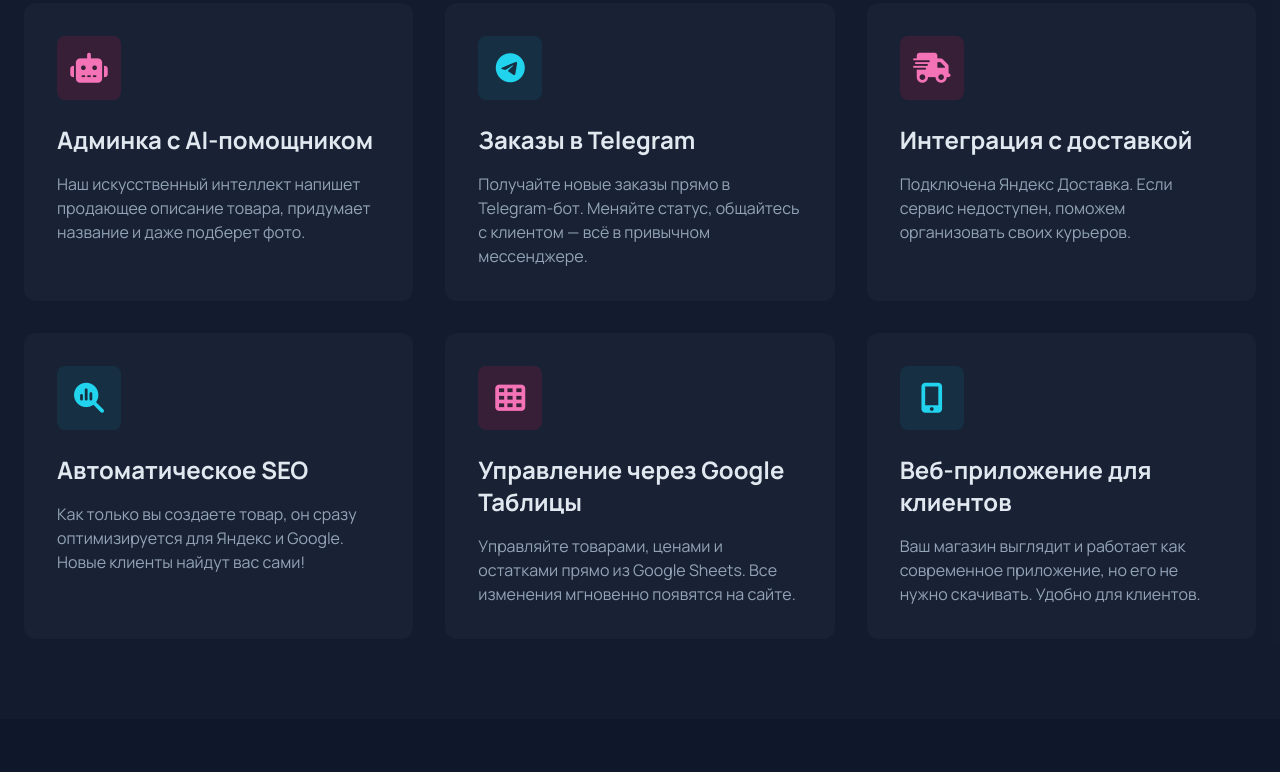
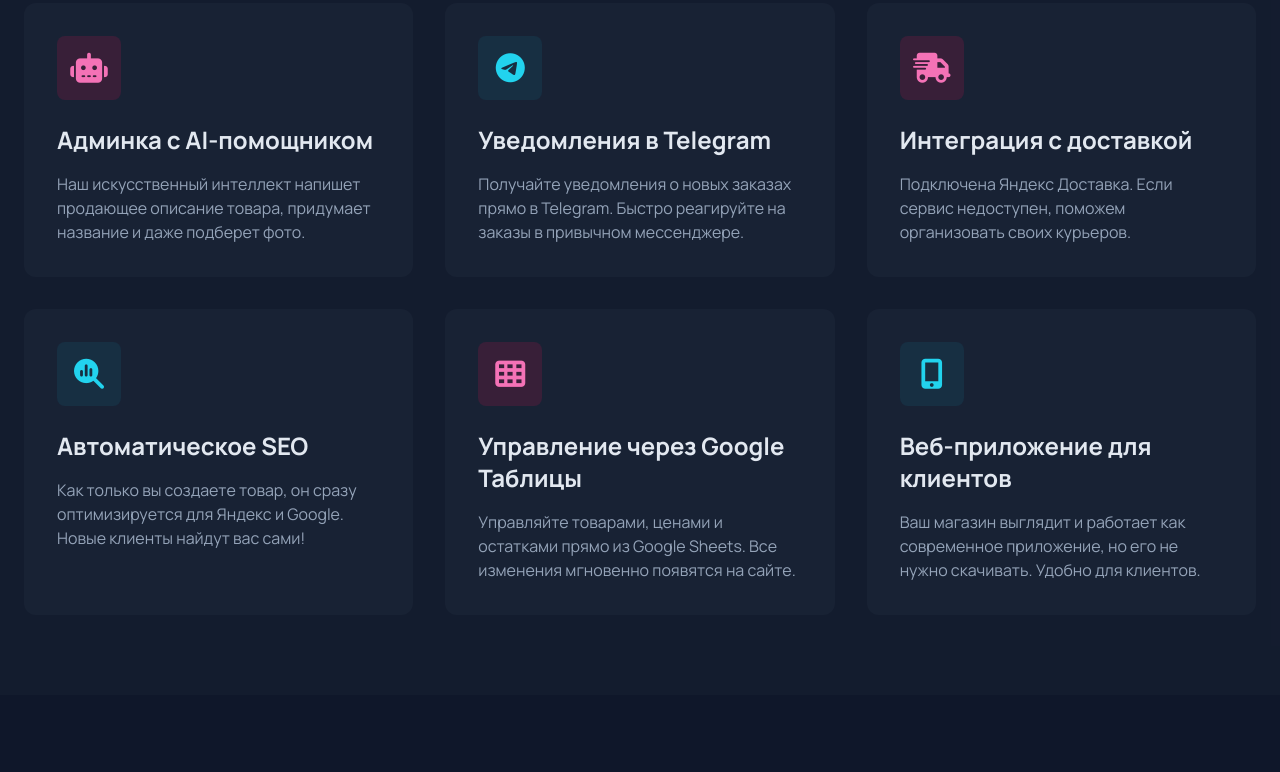
Before and after one commit to runas555/ikeber, a plain HTML site: page index.html in a window 1280 px wide. Shown: the part 879-1651 px from the top of the page. Drawn offline with nearby package versions, Linux system fonts and the light colour scheme.

Commit message:
feat(landing): update telegram feature description

```diff
--- a/index.html
+++ b/index.html
@@ -357,8 +357,8 @@
                         <div class="w-16 h-16 bg-cyan-900/30 rounded-lg flex items-center justify-center mb-6">
                             <i class="fab fa-telegram text-3xl text-cyan-400"></i>
                         </div>
-                        <h3 class="text-2xl font-bold mb-4">Заказы в Telegram</h3>
-                        <p class="text-slate-400">Получайте новые заказы прямо в Telegram-бот. Меняйте статус, общайтесь с клиентом — всё в привычном мессенджере.</p>
+                        <h3 class="text-2xl font-bold mb-4">Уведомления в Telegram</h3>
+                        <p class="text-slate-400">Получайте уведомления о новых заказах прямо в Telegram. Быстро реагируйте на заказы в привычном мессенджере.</p>
                     </div>
                     <div class="bg-slate-800/50 rounded-xl p-8 card-hover">
                         <div class="w-16 h-16 bg-pink-900/30 rounded-lg flex items-center justify-center mb-6">
```
